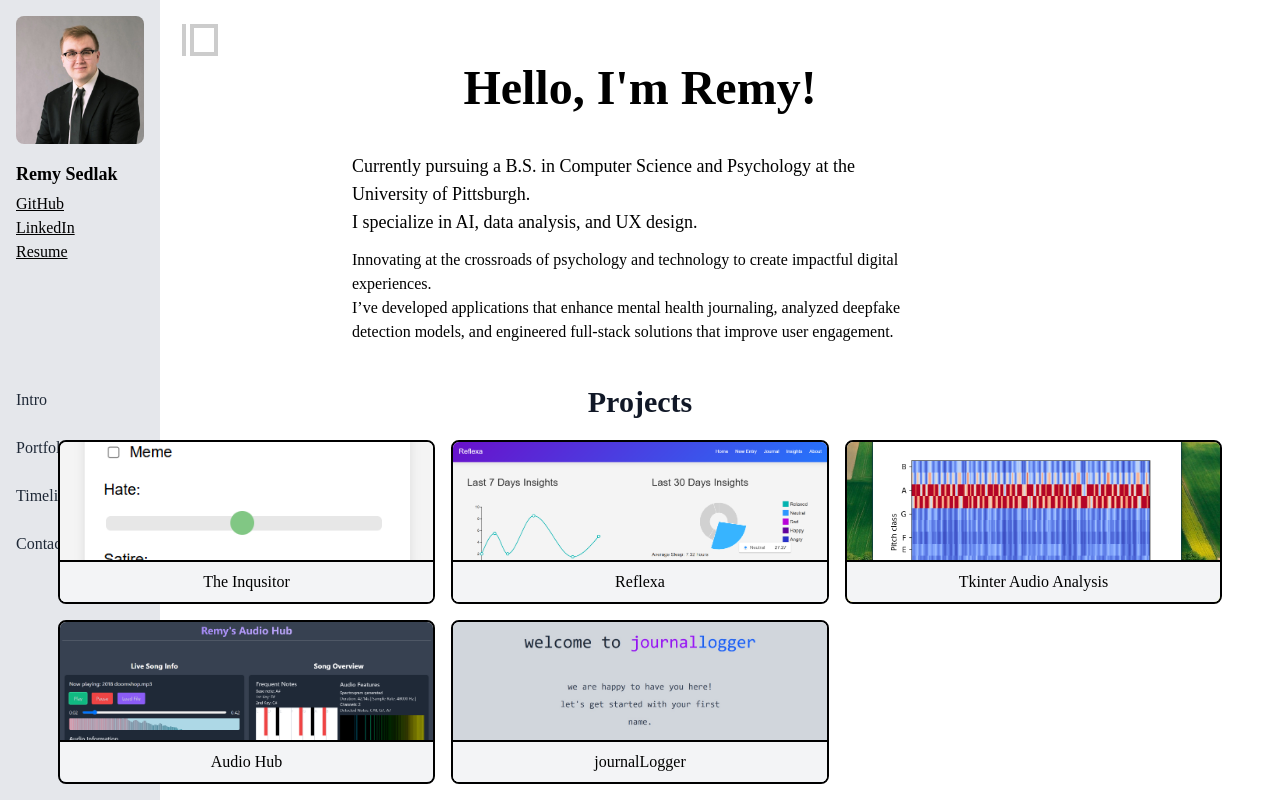
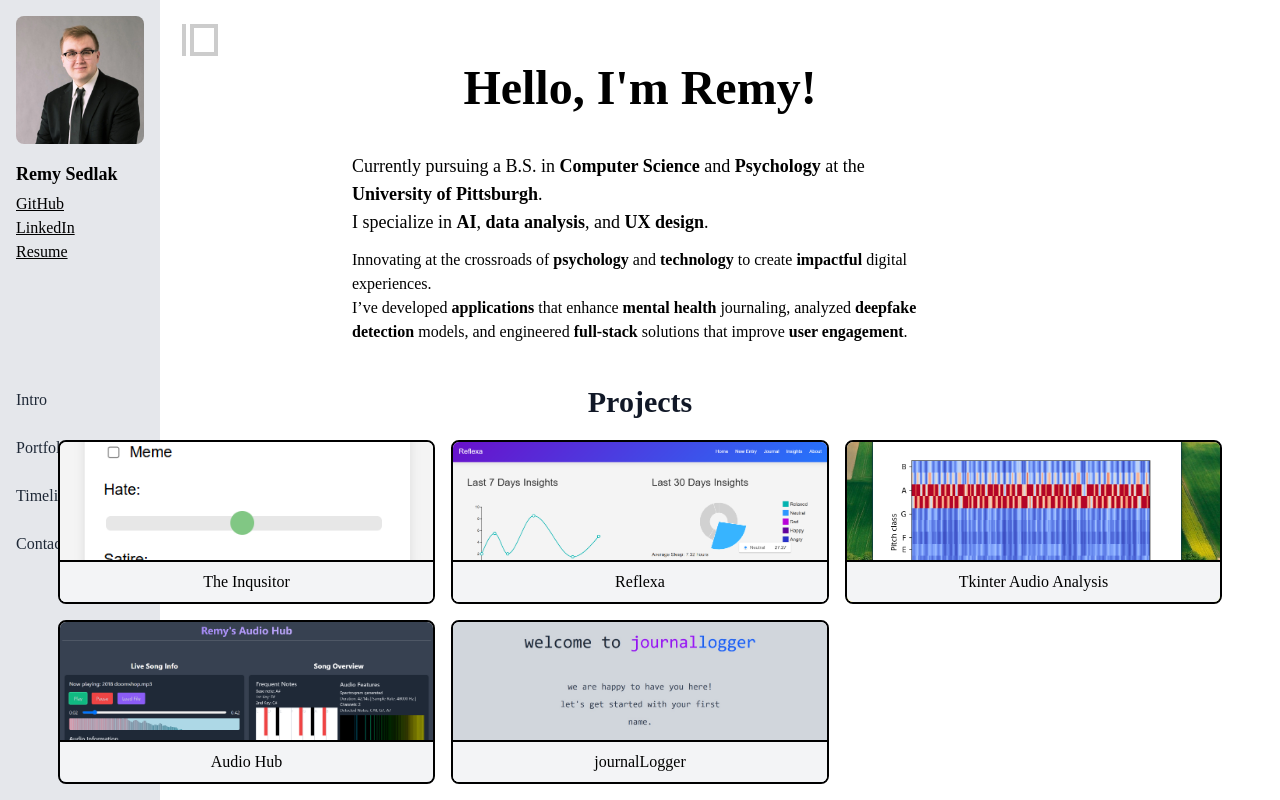
Before and after one commit to remysedlak/portfolio, a React (Vite) app: page / in a window 1280 px wide. Shown: the top 800 px of the page. Built offline with nearby package versions, Linux system fonts and the light colour scheme; a web font is replaced by a local one.

Commit message:
bolded words in infromation

```diff
--- a/src/App.jsx
+++ b/src/App.jsx
@@ -30,8 +30,8 @@ function App() {
           <div className={`hidden sm:block fixed top-4 left-4 ${sideBar ? 'ml-40' : ''}`}>
             <button onClick={toggleSidebar}>
               <img
-                src="/assets/sidebar-svgrepo-com.svg"
-                alt="Hide or Show Navigation Bar"
+                src="./public/assets/sidebar-svgrepo-com.svg"
+                alt="Hide or Show Navigation"
                 className={buttonClass+" w-8 h-8 md:w-10 md:h-10  xl:w-12 xl:h-12 "}
               />
             </button>
--- a/src/components/Intro.jsx
+++ b/src/components/Intro.jsx
@@ -34,18 +34,16 @@ import Title from './Title';
 
                     <div className="flex flex-col justify-around w-full rounded-md p-4">
                         <p className="text-base md:text-lg mb-3 font-medium text-center md:text-left max-w-xl ">
-                        Currently pursuing a B.S. in Computer Science and
-                            Psychology at the University of Pittsburgh.<br/> I
-                            specialize in AI, data analysis, and UX design.
+                        Currently pursuing a B.S. in <b>Computer Science</b> and <b>Psychology</b> at the <b>University of Pittsburgh</b>.<br/> I
+                            specialize in <b>AI</b>, <b>data analysis</b>, and <b>UX design</b>.
                         </p>
                         <p className="text-base md:text-ml mb-1 max-w-xl text-center md:text-left">
-                        Innovating at the crossroads of psychology and technology
-                        to create impactful digital experiences.
+                        Innovating at the crossroads of <b>psychology</b> and <b>technology</b> to create <b>impactful</b> digital experiences.
                         <br/>
-                            I’ve developed applications that enhance mental health
-                            journaling, analyzed deepfake detection models, and
-                            engineered full-stack solutions that improve user
-                            engagement.
+                            I’ve developed <b>applications</b> that enhance <b>mental health </b>
+                            journaling, analyzed <b>deepfake detection</b> models, and
+                            engineered <b>full-stack</b> solutions that improve <b>user
+                            engagement</b>.
                         </p>
                     </div>
 
--- a/src/tailwind.css
+++ b/src/tailwind.css
@@ -2,3 +2,8 @@
 @tailwind base;
 @tailwind components;
 @tailwind utilities;
+@layer base {
+    b {
+      @apply font-semibold;
+    }
+  }
--- a/tailwind.config.cjs
+++ b/tailwind.config.cjs
@@ -4,6 +4,7 @@ module.exports = {
   darkMode: 'class',
   theme: {
     extend: {
+
       fontFamily: {
         garamond: ['"Red Hat Mono"', 'serif'],
       },
```
